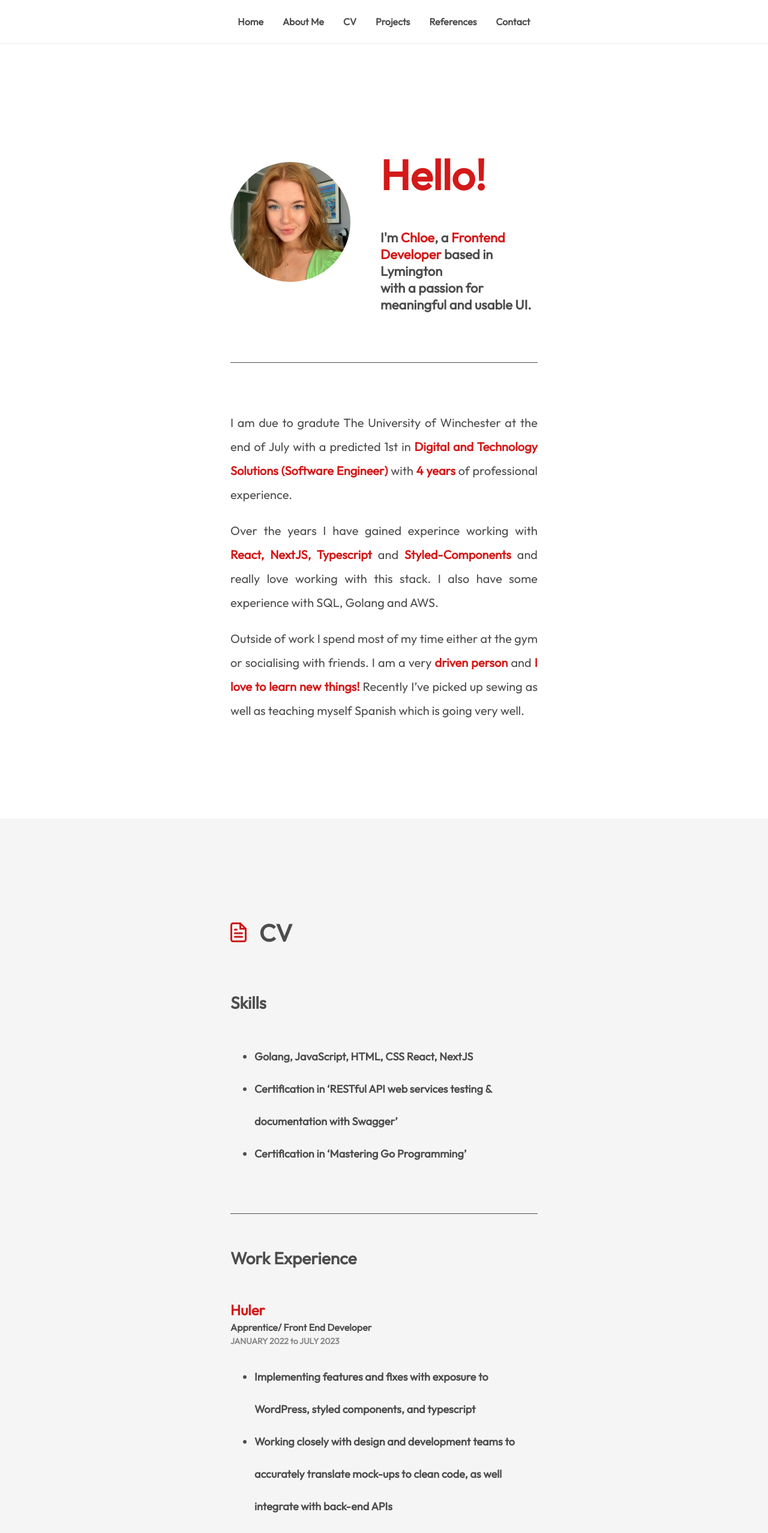
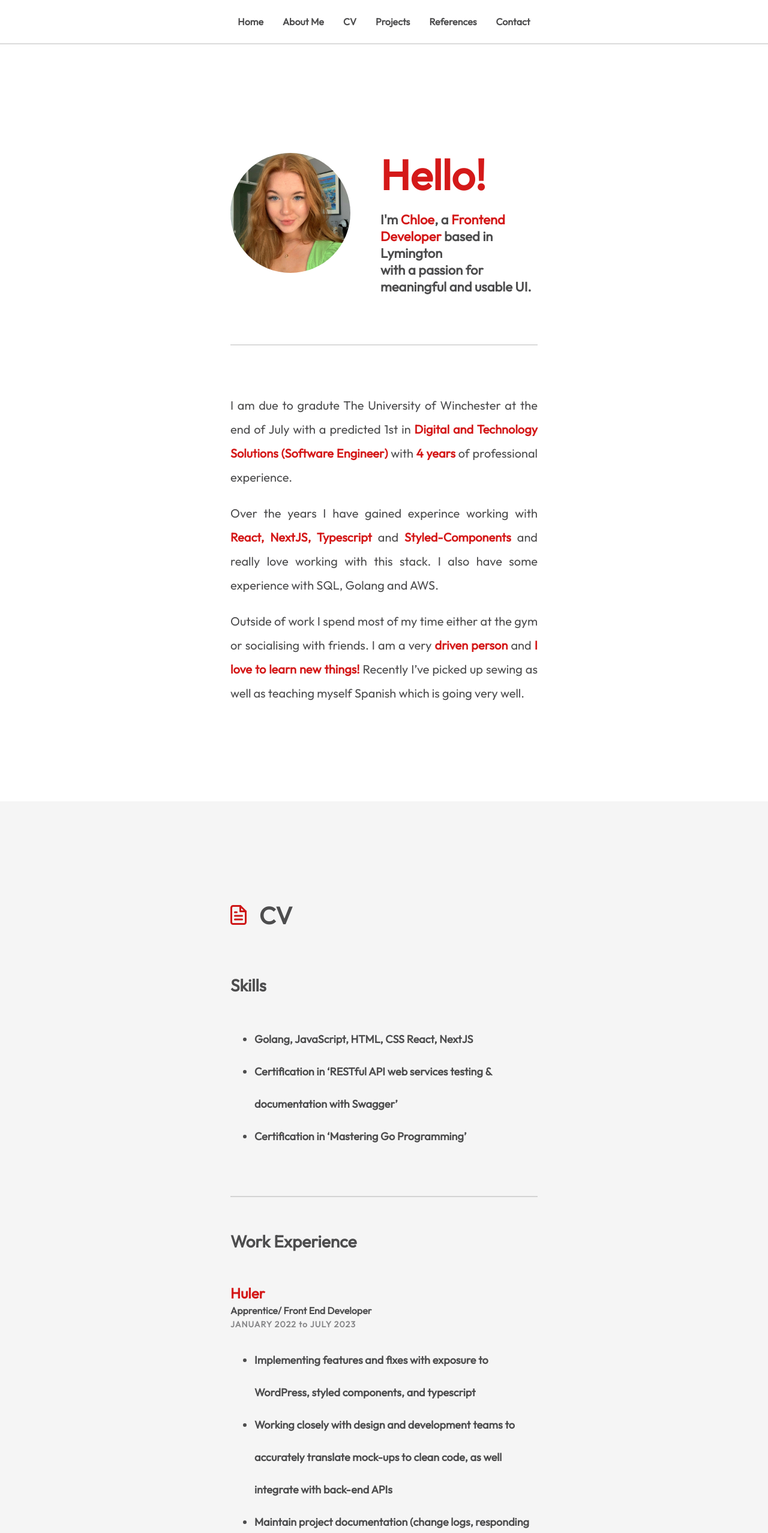
Before and after one commit to chhhloeeee/digital-portfolio, a React (Create React App) app: page / in a window 1280 px wide. Shown: the top 2556 px of the page at 60% size. Built offline with nearby package versions, Linux system fonts and the light colour scheme.

Commit message:
fix: reduce border opactity, alter spacing

```diff
--- a/src/components/BorderWrapper.tsx
+++ b/src/components/BorderWrapper.tsx
@@ -1,7 +1,6 @@
 import { styled } from "styled-components";
 
 export const BorderWrapper = styled.div`
-  border-bottom: 1px solid #4d4d4e;
-  border-top: 1px solid #4d4d4e;
+  border-bottom: 2px solid rgba(77, 77, 78, 0.2);
   padding: 56px 0;
 `;
--- a/src/components/CV/CV.tsx
+++ b/src/components/CV/CV.tsx
@@ -17,7 +17,7 @@ const CV = ({ className, id }: CVProps) => {
           <File />
           <h1>CV</h1>
         </IconWrapper>
-        <DivWrapper>
+        <BorderWrapper>
           <h2>Skills</h2>
           <ul>
             <li>Golang, JavaScript, HTML, CSS React, NextJS</li>
@@ -27,7 +27,7 @@ const CV = ({ className, id }: CVProps) => {
             </li>
             <li>Certification in ‘Mastering Go Programming’</li>
           </ul>
-        </DivWrapper>
+        </BorderWrapper>
         <BorderWrapper>
           <h2>Work Experience</h2>
           <h3>Huler</h3>
@@ -108,6 +108,7 @@ const StyledCV = styled(CV)`
       font-size: 14px;
       color: #88888a;
       margin-top: 0;
+      letter-spacing: 1.1px;
     }
     li {
       font-size: 18px;
--- a/src/components/Header.tsx
+++ b/src/components/Header.tsx
@@ -32,16 +32,18 @@ const StyledHeader = styled(Header)`
   justify-content: center;
   align-items: center;
   width: 40%;
-  border-bottom: 1px solid #4d4d4e;
+  border-bottom: 2px solid rgba(77, 77, 78, 0.2);
   padding-bottom: 60px;
   > div {
     text-align: left;
     font-weight: bold;
     h1 {
       font-size: 70px;
+      margin-bottom: 0;
       color: #d41919;
     }
     p {
+      margin-top: 17px;
       font-size: 22px;
     }
     strong {
--- a/src/components/NavBar.tsx
+++ b/src/components/NavBar.tsx
@@ -26,7 +26,7 @@ const StyledNavBar = styled(NavBar)`
   top: 0;
   width: 100%;
   z-index: 1;
-  border-bottom: 2px solid #f5f5f5;
+  border-bottom: 2px solid rgba(77, 77, 78, 0.2);
 
   ul {
     display: table;
--- a/src/components/Projects/Projects.tsx
+++ b/src/components/Projects/Projects.tsx
@@ -67,7 +67,7 @@ const Projects = ({ className, id }: ProjectsProps) => {
           <Briefcase />
           <h1>Projects</h1>
         </IconWrapper>
-        <DivWrapper>
+        <BorderWrapper>
           <ProjectCard
             src={HulerDays}
             alt="HulerDays landing page"
@@ -76,7 +76,7 @@ const Projects = ({ className, id }: ProjectsProps) => {
             bttnText="View in GitHub"
             href="https://github.com/chhhloeeee/HulerDays"
           />
-        </DivWrapper>
+        </BorderWrapper>
         <BorderWrapper>
           <ProjectCard
             src={Calculator}
--- a/src/components/References.tsx
+++ b/src/components/References.tsx
@@ -17,7 +17,7 @@ const References = ({ className, id }: ReferencesProps) => {
           <Award />
           <h1>References</h1>
         </IconWrapper>
-        <DivWrapper>
+        <BorderWrapper>
           <p>
             “Like many tech businesses globally, challenging economic
             circumstances have led us to make the difficult decision to
@@ -28,7 +28,7 @@ const References = ({ className, id }: ReferencesProps) => {
           </p>
           <h2>Suzi Archer</h2>
           <h3>Staff Director, Huler</h3>
-        </DivWrapper>
+        </BorderWrapper>
         <BorderWrapper>
           <p>
             “From the moment Chloe joined our team, her level of enthusiasm and
```
